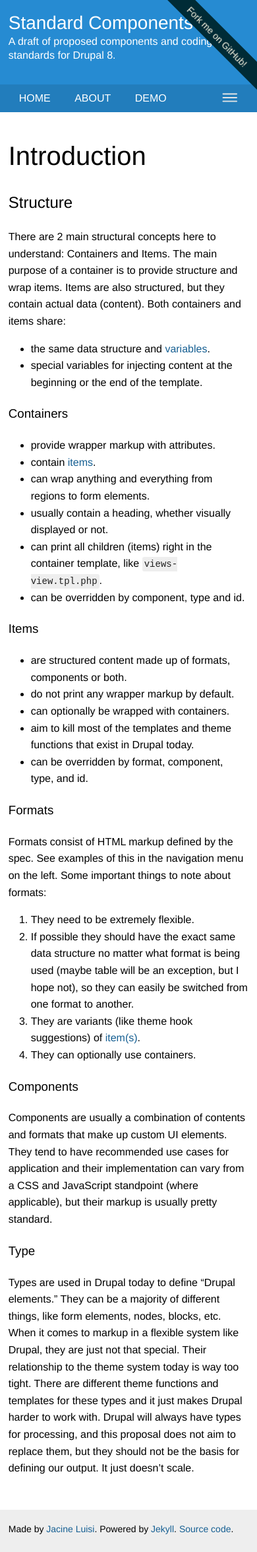
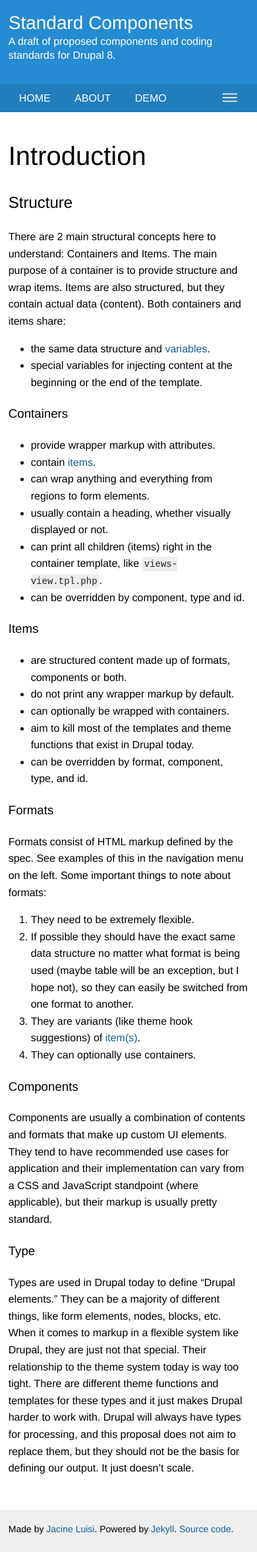
Before and after one commit to jacine/drupal, a Jekyll site: the page built from index.md, in a window 390 px wide. Shown: the whole page at 66% size. Built offline with Jekyll 4.4.1, drawn with Linux system fonts in a browser that asks for light colours; nearby versions of some CDN libraries; Markdown is read by kramdown in place of the engine named in the settings.

Commit message:
Fixes for smaller screens.

```diff
--- a/_layouts/default.html
+++ b/_layouts/default.html
@@ -3,6 +3,11 @@
 <head>
    <meta charset="utf-8">
    <title>{{ page.title }}</title>
+   <meta http-equiv="X-UA-Compatible" content="IE=edge,chrome=1">
+   <meta http-equiv="cleartype" content="on">
+   <meta name="MobileOptimized" content="320">
+   <meta name="HandheldFriendly" content="True">
+   <meta name="viewport" content="width=device-width, initial-scale=1">
    <script src="http://use.typekit.com/msd6hyy.js"></script>
    <script>try{Typekit.load();}catch(e){}</script>
    <link rel="stylesheet" href="{{ site.baseurl }}/css/screen.css?{{ site.time | date: '%Y%m%d%H%M%S' }}" media="screen">
--- a/_layouts/sidebar.html
+++ b/_layouts/sidebar.html
@@ -3,6 +3,11 @@
 <head>
    <meta charset="utf-8">
    <title>{{ page.title }}</title>
+   <meta http-equiv="X-UA-Compatible" content="IE=edge,chrome=1">
+   <meta http-equiv="cleartype" content="on">
+   <meta name="MobileOptimized" content="320">
+   <meta name="HandheldFriendly" content="True">
+   <meta name="viewport" content="width=device-width, initial-scale=1">
    <script src="http://use.typekit.com/msd6hyy.js"></script>
    <script>try{Typekit.load();}catch(e){}</script>
    <link rel="stylesheet" href="{{ site.baseurl }}/css/screen.css?{{ site.time | date: '%Y%m%d%H%M%S' }}" media="screen">
--- a/css/screen.css
+++ b/css/screen.css
@@ -936,6 +936,9 @@
     margin-right: 3.263%;
     margin-left: 3.263%;
   }
+  .layout-sidebar #github {
+    display: none;
+  }
 }
 @media only screen and (min-width: 768px) {
   .layout-sidebar div.sidebar {
--- a/sass/screen.sass
+++ b/sass/screen.sass
@@ -235,6 +235,8 @@
         border-radius: 0
     .sidebar, div[role="main"]
       +full-width
+    #github
+      display: none
   +respond-to(wide)
     div.sidebar
       display: block !important
```
